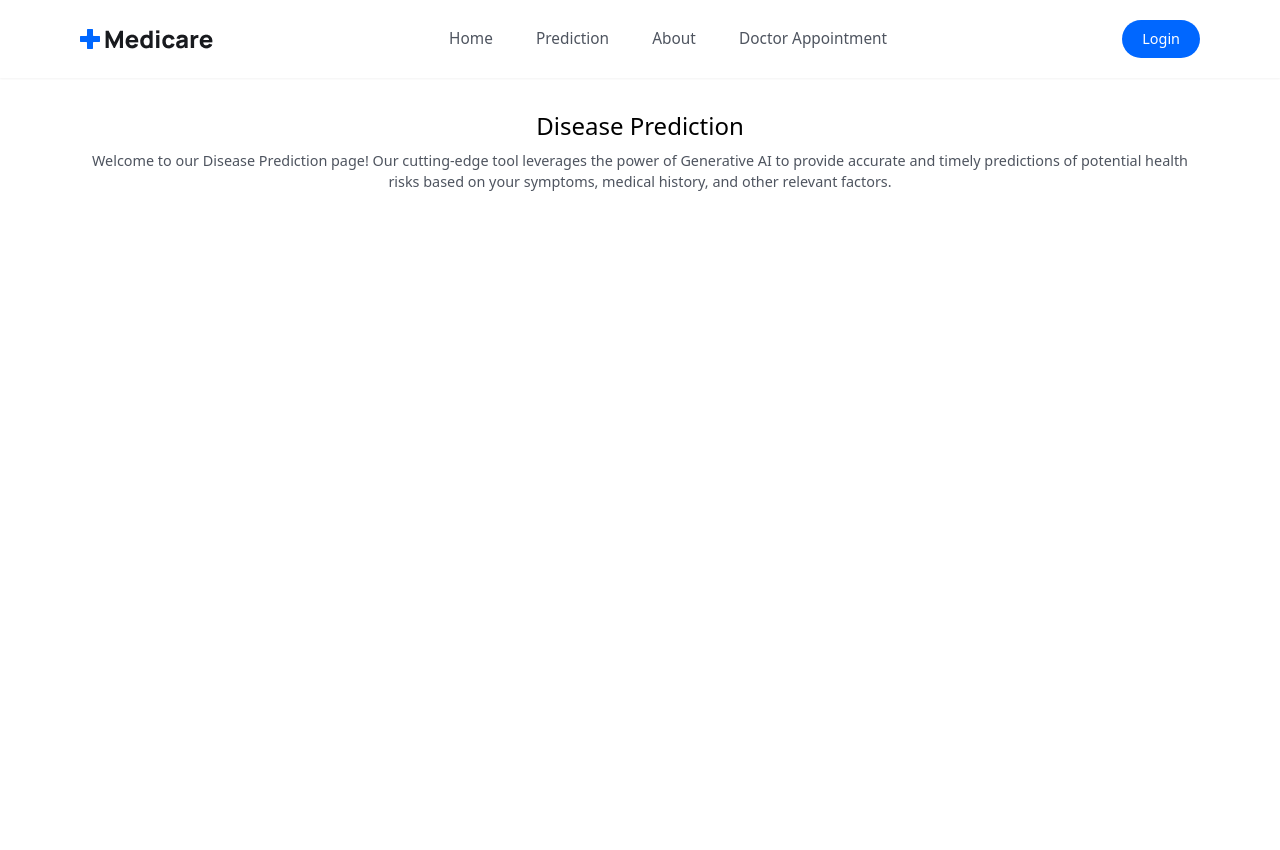
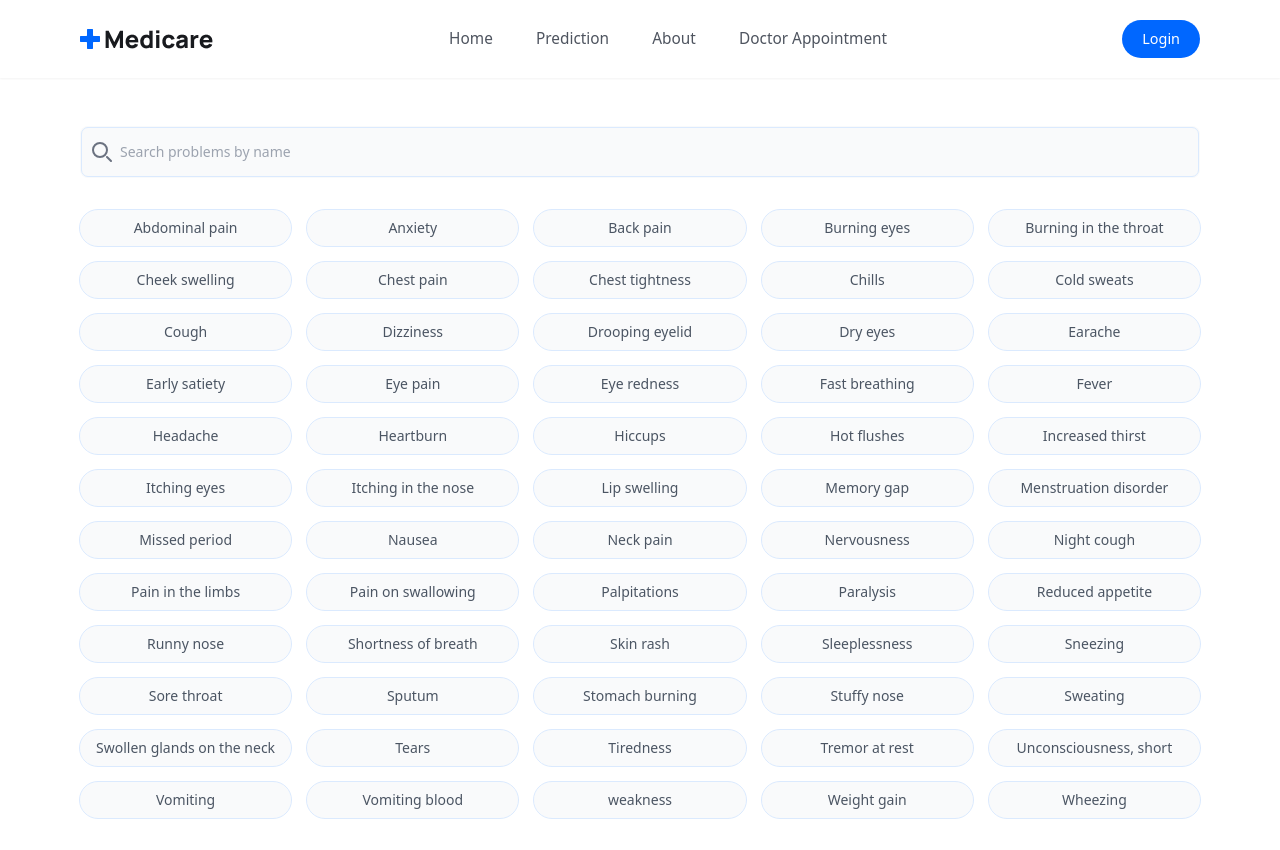
Before and after one commit to Utkarshrajmishra/Medcare, a React (Vite) app: page / in a window 1280 px wide. Before the commit the page ends 800 px from the top, so only its background shows below. Built offline with nearby package versions, Linux system fonts and the light colour scheme.

Commit message:
Add: Prediction Page

```diff
--- a/package.json
+++ b/package.json
@@ -11,7 +11,8 @@
   },
   "dependencies": {
     "react": "^18.3.1",
-    "react-dom": "^18.3.1"
+    "react-dom": "^18.3.1",
+    "react-icons": "^5.3.0"
   },
   "devDependencies": {
     "@eslint/js": "^9.9.0",
--- a/src/components/SearchBox.jsx
+++ b/src/components/SearchBox.jsx
@@ -22,7 +22,7 @@ const SearchBox = () => {
         <input
           type="search"
           id="default-search"
-          className="block w-full p-4 pl-10 text-sm font-inter text-gray-900 border border-gray-300 rounded-lg bg-gray-50 focus:ring-blue-500 focus:border-blue-500 dark:bg-gray-700 dark:border-gray-600 dark:placeholder-gray-400 dark:text-white dark:focus:ring-blue-500 dark:focus:border-blue-500"
+          className="block w-full p-4 pl-10 text-sm font-inter outline-1 outline-blue-100 outline  border-gray-300 rounded-lg bg-gray-50 focus:ring-blue-500 focus:border-blue-500  d dark:focus:ring-blue-500 dark:focus:border-blue-500"
           placeholder="Search problems by name"
           required
         />
--- /dev/null
+++ b/src/constants/ Diseases.js
@@ -0,0 +1,362 @@
+export const Disease = [
+  {
+    ID: 10,
+
+    Name: "Abdominal pain",
+  },
+
+  {
+    ID: 238,
+
+    Name: "Anxiety",
+  },
+
+  {
+    ID: 104,
+
+    Name: "Back pain",
+  },
+
+  {
+    ID: 75,
+
+    Name: "Burning eyes",
+  },
+
+  {
+    ID: 46,
+
+    Name: "Burning in the throat",
+  },
+
+  {
+    ID: 170,
+
+    Name: "Cheek swelling",
+  },
+
+  {
+    ID: 17,
+
+    Name: "Chest pain",
+  },
+
+  {
+    ID: 31,
+
+    Name: "Chest tightness",
+  },
+
+  {
+    ID: 175,
+
+    Name: "Chills",
+  },
+
+  {
+    ID: 139,
+
+    Name: "Cold sweats",
+  },
+
+  {
+    ID: 15,
+
+    Name: "Cough",
+  },
+
+  {
+    ID: 207,
+
+    Name: "Dizziness",
+  },
+
+  {
+    ID: 244,
+
+    Name: "Drooping eyelid",
+  },
+
+  {
+    ID: 273,
+
+    Name: "Dry eyes",
+  },
+
+  {
+    ID: 87,
+
+    Name: "Earache",
+  },
+
+  {
+    ID: 92,
+
+    Name: "Early satiety",
+  },
+
+  {
+    ID: 287,
+
+    Name: "Eye pain",
+  },
+
+  {
+    ID: 33,
+
+    Name: "Eye redness",
+  },
+
+  {
+    ID: 153,
+
+    Name: "Fast breathing",
+  },
+
+  {
+    ID: 11,
+
+    Name: "Fever",
+  },
+
+  {
+    ID: 9,
+
+    Name: "Headache",
+  },
+
+  {
+    ID: 45,
+
+    Name: "Heartburn",
+  },
+
+  {
+    ID: 122,
+
+    Name: "Hiccups",
+  },
+
+  {
+    ID: 149,
+
+    Name: "Hot flushes",
+  },
+
+  {
+    ID: 40,
+
+    Name: "Increased thirst",
+  },
+
+  {
+    ID: 73,
+
+    Name: "Itching eyes",
+  },
+
+  {
+    ID: 96,
+
+    Name: "Itching in the nose",
+  },
+
+  {
+    ID: 35,
+
+    Name: "Lip swelling",
+  },
+
+  {
+    ID: 235,
+
+    Name: "Memory gap",
+  },
+
+  {
+    ID: 112,
+
+    Name: "Menstruation disorder",
+  },
+
+  {
+    ID: 123,
+
+    Name: "Missed period",
+  },
+
+  {
+    ID: 44,
+
+    Name: "Nausea",
+  },
+
+  {
+    ID: 136,
+
+    Name: "Neck pain",
+  },
+
+  {
+    ID: 114,
+
+    Name: "Nervousness",
+  },
+
+  {
+    ID: 133,
+
+    Name: "Night cough",
+  },
+
+  {
+    ID: 12,
+
+    Name: "Pain in the limbs",
+  },
+
+  {
+    ID: 203,
+
+    Name: "Pain on swallowing",
+  },
+
+  {
+    ID: 37,
+
+    Name: "Palpitations",
+  },
+
+  {
+    ID: 140,
+
+    Name: "Paralysis",
+  },
+
+  {
+    ID: 54,
+
+    Name: "Reduced appetite",
+  },
+
+  {
+    ID: 14,
+
+    Name: "Runny nose",
+  },
+
+  {
+    ID: 29,
+
+    Name: "Shortness of breath",
+  },
+
+  {
+    ID: 124,
+
+    Name: "Skin rash",
+  },
+
+  {
+    ID: 52,
+
+    Name: "Sleeplessness",
+  },
+
+  {
+    ID: 95,
+
+    Name: "Sneezing",
+  },
+
+  {
+    ID: 13,
+
+    Name: "Sore throat",
+  },
+
+  {
+    ID: 64,
+
+    Name: "Sputum",
+  },
+
+  {
+    ID: 179,
+
+    Name: "Stomach burning",
+  },
+
+  {
+    ID: 28,
+
+    Name: "Stuffy nose",
+  },
+
+  {
+    ID: 138,
+
+    Name: "Sweating",
+  },
+
+
+  {
+    ID: 169,
+
+    Name: "Swollen glands on the neck",
+  },
+
+  {
+    ID: 211,
+
+    Name: "Tears",
+  },
+
+  {
+    ID: 16,
+
+    Name: "Tiredness",
+  },
+
+  {
+    ID: 115,
+
+    Name: "Tremor at rest",
+  },
+
+  {
+    ID: 144,
+
+    Name: "Unconsciousness, short",
+  },
+
+  {
+    ID: 101,
+
+    Name: "Vomiting",
+  },
+
+  {
+    ID: 181,
+
+    Name: "Vomiting blood",
+  },
+
+  {
+    ID: 56,
+
+    Name: "weakness",
+  },
+
+  {
+    ID: 23,
+
+    Name: "Weight gain",
+  },
+
+  {
+    ID: 30,
+
+    Name: "Wheezing",
+  },
+];
--- a/src/pages/Prediction.jsx
+++ b/src/pages/Prediction.jsx
@@ -1,20 +1,64 @@
+import { useState } from "react";
 import NavBar from "../components/NavBar";
+import SearchBox from "../components/SearchBox";
+import { RxCross2 } from "react-icons/rx";
+import { Disease } from "../constants/ Diseases";
 
 const Prediction = () => {
+  const [selectedDisease, setSelectedDisease] = useState([]);
+
+  const addItem = (index) => {
+    const disease = Disease[index];
+    if (!selectedDisease.some((item) => item.ID === disease.ID)) {
+      setSelectedDisease((prevState) => [...prevState, disease]);
+    }
+  };
+
+  const removeItem = (index) => {
+    const disease = [...selectedDisease];
+    disease.splice(index, 1);
+    setSelectedDisease(disease);
+  };
+
   return (
     <section>
       <NavBar />
-      <section className="md:px-20 px-10 mt-8">
-        <div className="flex flex-col gap-2 items-center">
-          <p className="text-2xl font-[500]">Disease Prediction</p>
-          <p className="text-[0.9rem] text-textColor text-center">
-            Welcome to our Disease Prediction page! Our cutting-edge tool
-            leverages the power of Generative AI to provide accurate and timely
-            predictions of potential health risks based on your symptoms,
-            medical history, and other relevant factors.
-          </p>
-        </div>
-
+      <section className="md:px-20 px-5  py-8">
+        <SearchBox />
+        {/* Selected Diseases Section */}
+        {selectedDisease.length > 0 && (
+          <section className="mt-8">
+            <p className="text-xl font-semibold mb-4">Selected Diseases</p>
+            <div className="flex overflow-x-auto space-x-4 py-2 px-1">
+              {selectedDisease.map((item, index) => (
+                <p
+                  key={item.ID}
+                  onClick={() => removeItem(index)}
+                  className="py-2  cursor-pointer px-2 bg-blue-100 text-blue-600 outline outline-1  outline-blue-700 text-sm rounded-3xl flex items-center justify-center h-full"
+                >
+                  {item.Name} <RxCross2 className="ml-2 text-xl" />
+                </p>
+              ))}
+            </div>
+            <button className="bg-blue-500 font-bold h-10 w-full rounded-md text-white">
+              Continue
+            </button>
+          </section>
+        )}
+        {/* All Diseases Section */}
+        <section className="mt-8">
+          <div className="grid grid-cols-1 sm:grid-cols-2 md:grid-cols-3 lg:grid-cols-4 xl:grid-cols-5 gap-4">
+            {Disease.map((item, index) => (
+              <div
+                key={item.ID}
+                onClick={() => addItem(index)}
+                className="py-2 px-1 bg-gray-50 outline outline-1 text-gray-600 outline-blue-100 text-sm rounded-3xl flex items-center justify-center h-full"
+              >
+                <p className="text-center cursor-pointer">{item.Name}</p>
+              </div>
+            ))}
+          </div>
+        </section>
       </section>
     </section>
   );
```
Also changed, not shown: 1 other file (tests, documents, lock files or other folders).
